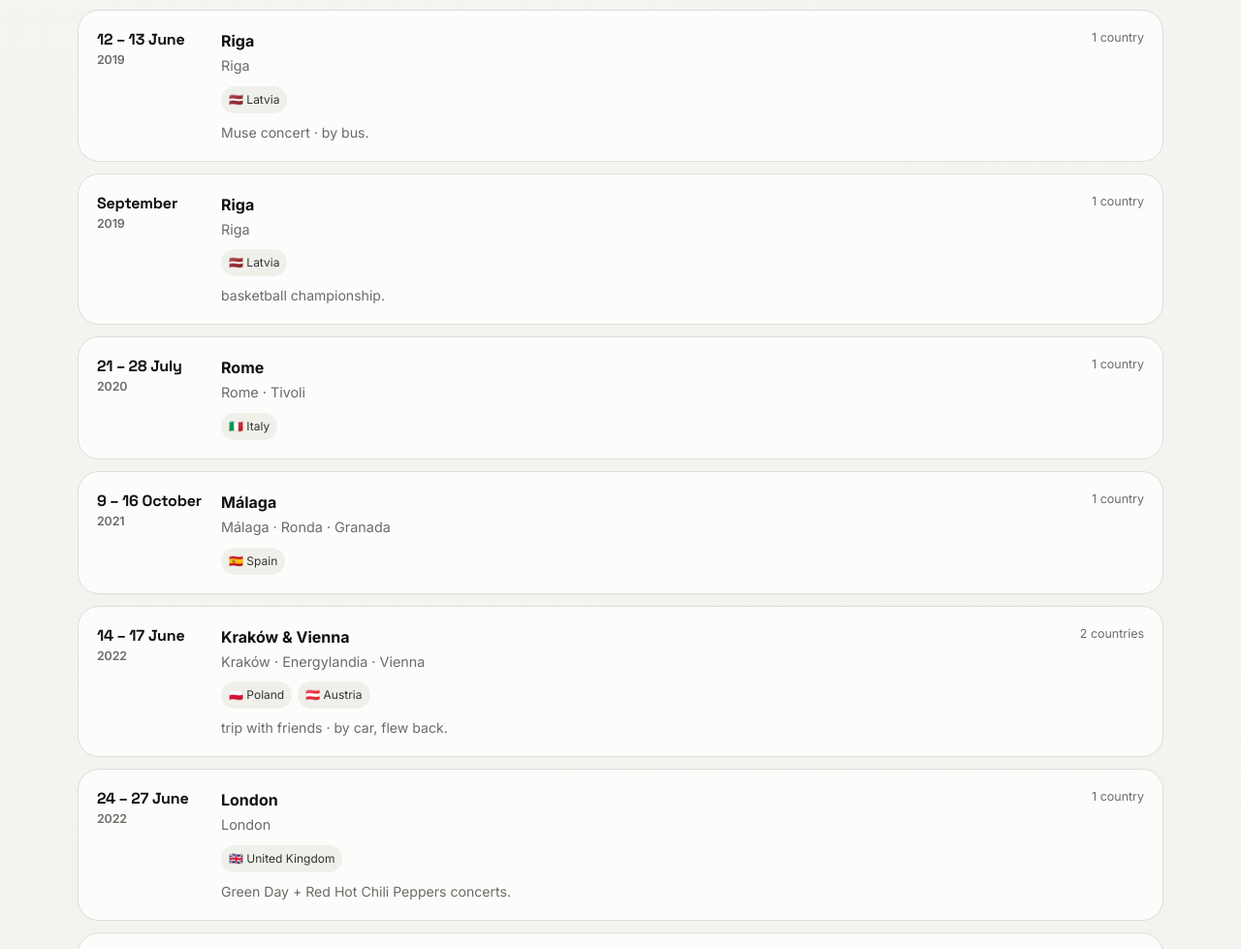
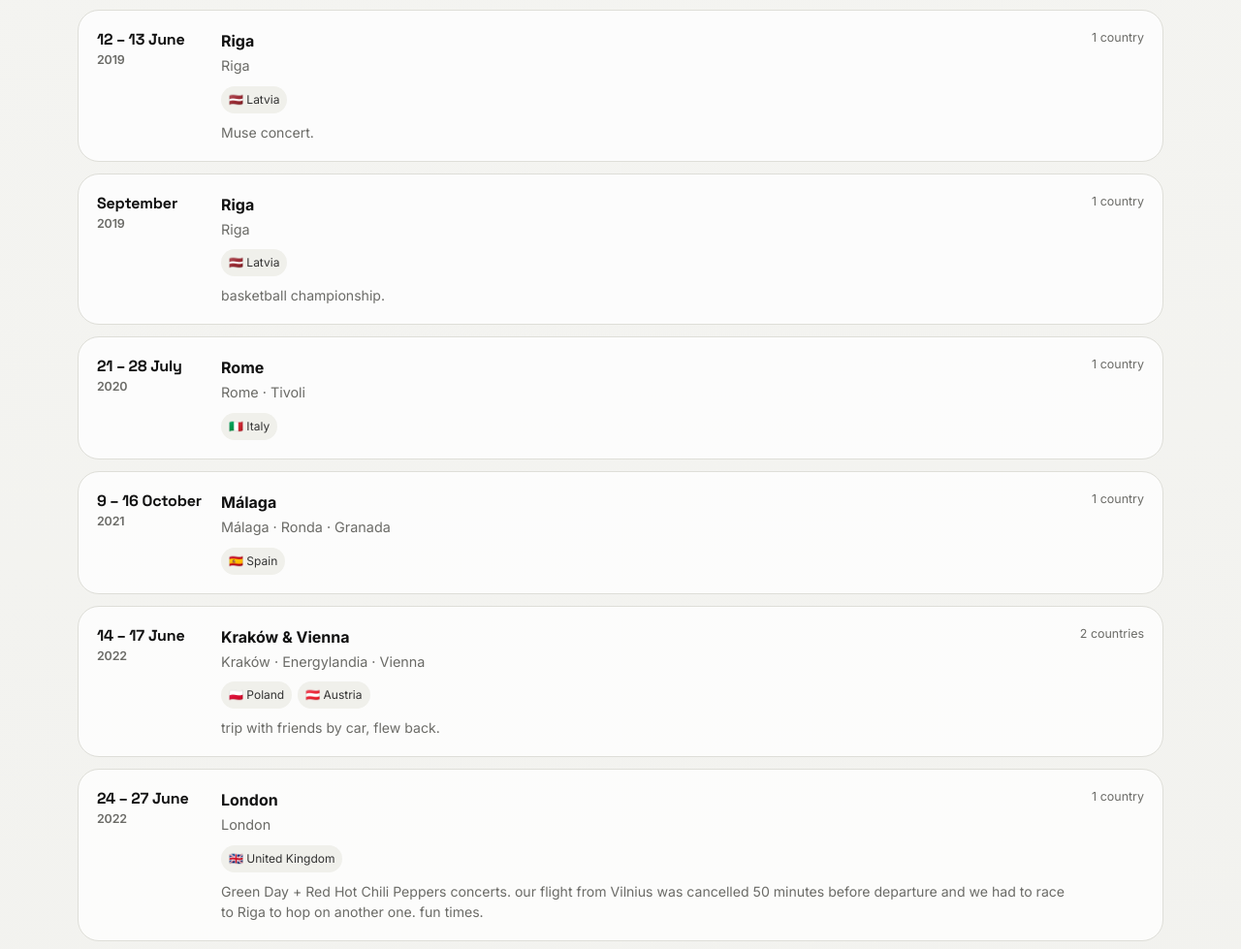
Before and after one commit to pashak8/travel, a plain HTML site: page index.html in a window 1280 px wide. Shown: the part 3160-4139 px from the top of the page at 97% size. Drawn offline with Linux system fonts and the light colour scheme.

Commit message:
Fix notes for concert entries in travel log

```diff
--- a/index.html
+++ b/index.html
@@ -118,16 +118,16 @@ const trips = [
   {year:2018,date:'15 – 19 October', title:'Milan', countries:['Italy'], details:['Milan','Lake Como']},
   {year:2019,date:'26 – 29 April', title:'Copenhagen', countries:['Denmark'], details:['Copenhagen']},
   {year:2019,date:'1 – 2 June', title:'Warsaw', countries:['Poland'], details:['Warsaw'], note:'school trip · by bus. \nno hotels. thank you Puskino gimnazija.'},
-  {year:2019,date:'12 – 13 June', title:'Riga', countries:['Latvia'], details:['Riga'], note:'Muse concert · by bus.'},
+  {year:2019,date:'12 – 13 June', title:'Riga', countries:['Latvia'], details:['Riga'], note:'Muse concert.'},
   {year:2019,date:'September', title:'Riga', countries:['Latvia'], details:['Riga'], note:'basketball championship.'},
   {year:2020,date:'21 – 28 July', title:'Rome', countries:['Italy'], details:['Rome','Tivoli']},
   {year:2021,date:'9 – 16 October', title:'Málaga', countries:['Spain'], details:['Málaga','Ronda','Granada']},
-  {year:2022,date:'14 – 17 June', title:'Kraków & Vienna', countries:['Poland','Austria'], details:['Kraków', 'Energylandia', 'Vienna'], note:'trip with friends · by car, flew back.'},
-  {year:2022,date:'24 – 27 June', title:'London', countries:['United Kingdom'], details:['London'], note:'Green Day + Red Hot Chili Peppers concerts.'},
+  {year:2022,date:'14 – 17 June', title:'Kraków & Vienna', countries:['Poland','Austria'], details:['Kraków', 'Energylandia', 'Vienna'], note:'trip with friends by car, flew back.'},
+  {year:2022,date:'24 – 27 June', title:'London', countries:['United Kingdom'], details:['London'], note:'Green Day + Red Hot Chili Peppers concerts. our flight from Vilnius was cancelled 50 minutes before departure and we had to race to Riga to hop on another one. fun times.'},
   {year:2023,date:'30 April – 2 May', title:'Tallinn, Stockholm & Tartu', countries:['Estonia','Sweden'], details:['Tallinn','Stockholm','Tartu'], note:'school trip · Tallinn by bus, Stockholm by ferry, then Tartu by bus.'},
   {year:2023,date:'22 – 24 May', title:'Stockholm', countries:['Sweden'], details:['Stockholm'], note:'Depeche Mode concert.'},
   {year:2023,date:'6 – 9 June', title:'Amsterdam', countries:['Netherlands'], details:['Amsterdam','The Hague'], note:'Muse concert.'},
-  {year:2023,date:'20 – 22 June', title:'Warsaw', countries:['Poland'], details:['Warsaw'], note:'Red Hot Chili Peppers concert · by train + car.'},
+  {year:2023,date:'20 – 22 June', title:'Warsaw', countries:['Poland'], details:['Warsaw'], note:'Red Hot Chili Peppers concert · by train and car.'},
   {year:2023,date:'15 - 16 August', title:'Riga', countries:['Latvia'], details:['Riga'], note:'Zemfira concert.'},
   {year:2023,date:'25 – 31 October', title:'Rome', countries:['Italy'], details:['Rome','Tivoli']},
   {year:2024,date:'7 - 9 May', title:'Warsaw', countries:['Poland'], details:['Warsaw', 'Suntago']},
```
